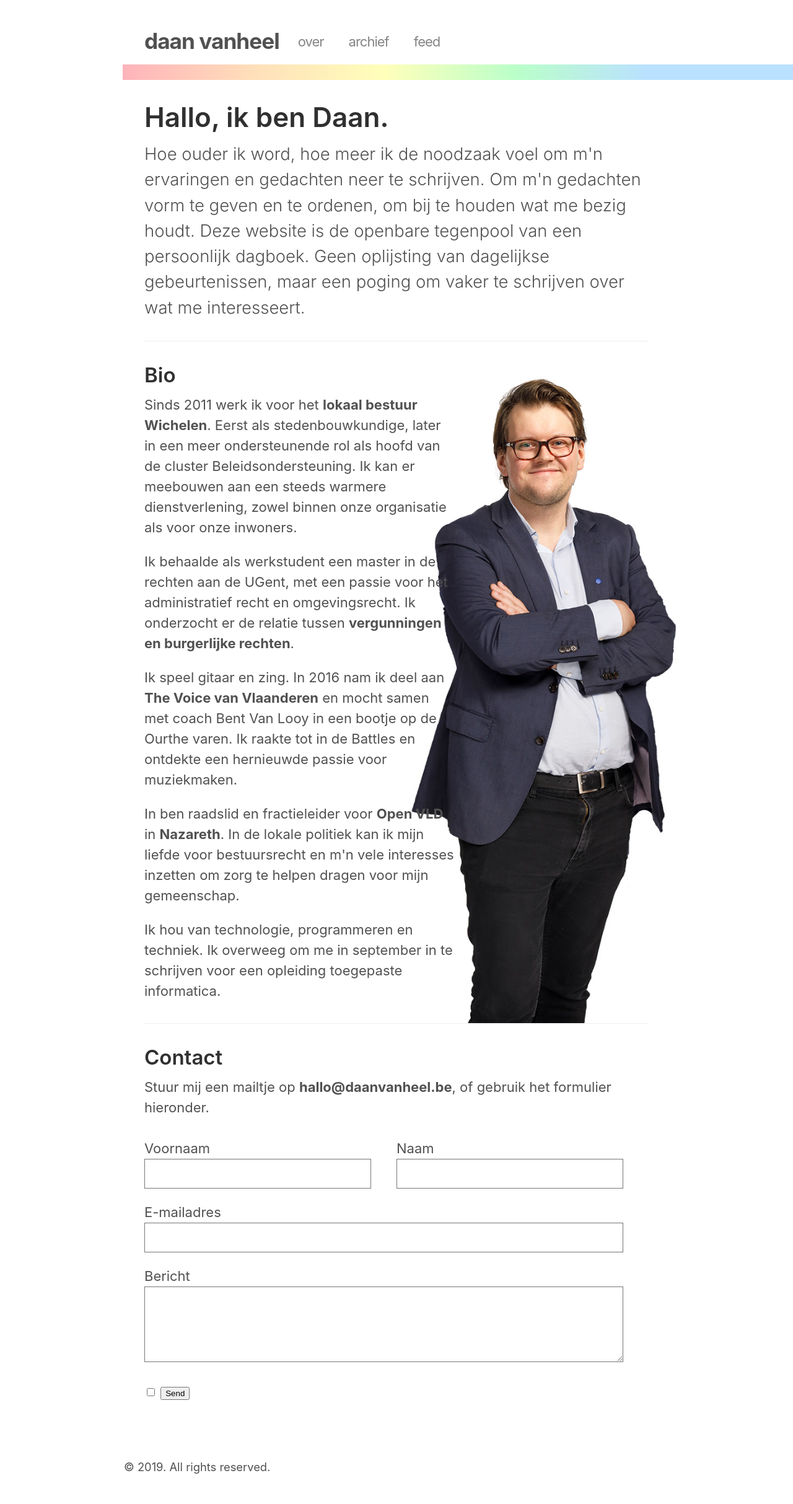
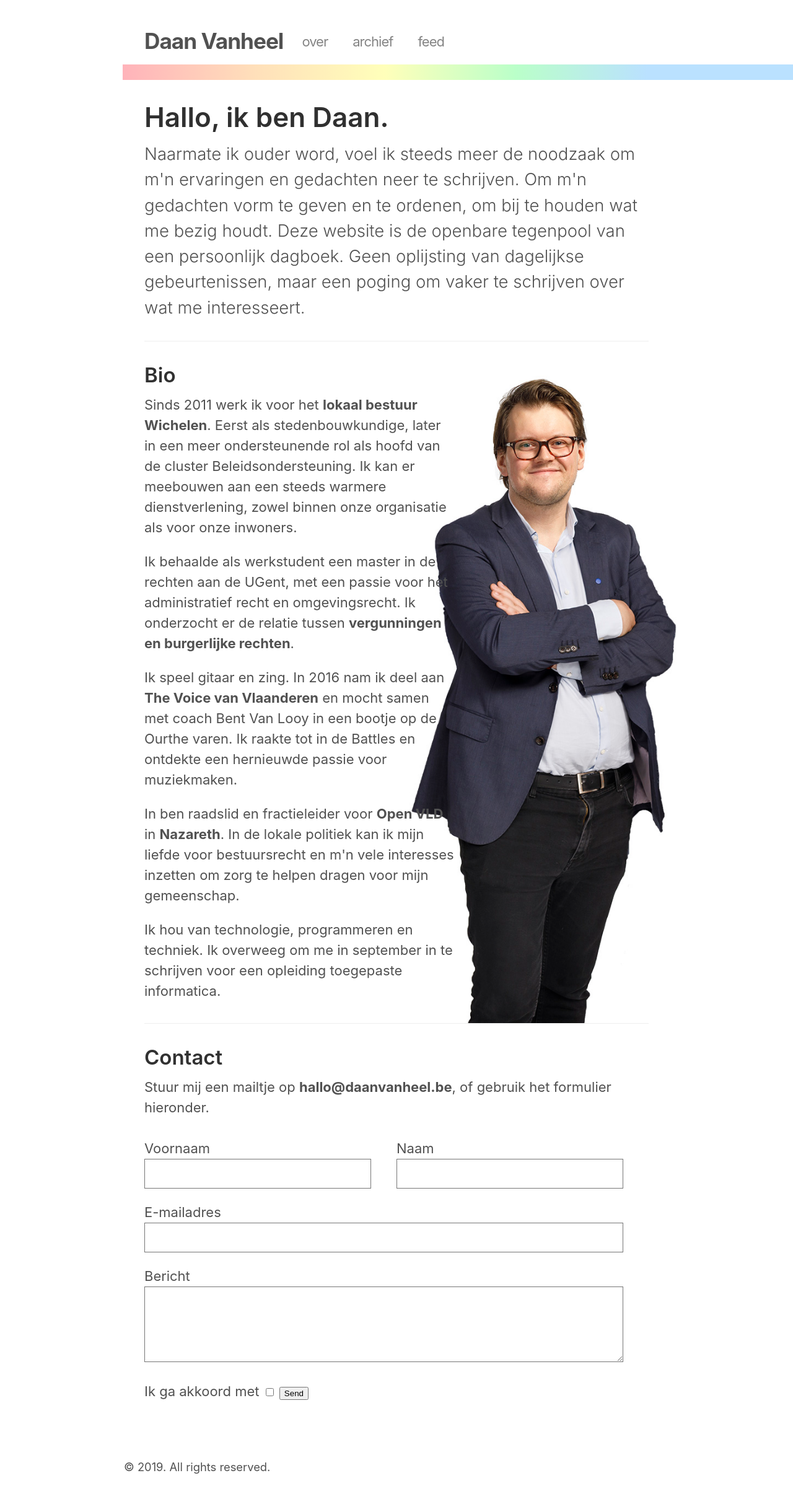
Before and after one commit to daanvanheel/daanvanheel.github.io, a Jekyll site: the page built from over.html, in a window 1280 px wide. Shown: the whole page at 62% size. Built offline with Jekyll 4.4.1, drawn with Linux system fonts in a browser that asks for light colours.

Commit message:
font update

```diff
--- a/_config.yml
+++ b/_config.yml
@@ -2,9 +2,9 @@
 permalink:           pretty
 
 # Setup
-title:               daan vanheel
-tagline:             The Jekyll Butler
-url:                 http://getpoole.com
+title:               Daan Vanheel
+tagline:             persoonlijke website van Daan Vanheel
+url:                 http://daanvanheel.be
 paginate:            5
 baseurl:             ""
 
--- a/_sass/_masthead.scss
+++ b/_sass/_masthead.scss
@@ -31,12 +31,14 @@
 }
 
 .masthead-title {
+  background-color: transparent;
   margin-top: 0;
   margin-bottom: 0;
   color: $gray-4;
   font-weight: bold;
   font-size: 2em;
   letter-spacing: -1px;
+  padding: 0;
   @media screen and (min-width: $large-breakpoint) {
     font-size: 1.6em;
   }
@@ -56,9 +58,10 @@
     font-size: 75%;
     font-weight: 400;
     opacity: 0.7;
-    padding: 10px 10px;
-    margin-left: 20px;
-    @media screen and (min-width: $large-breakpoint) {
+    padding-right: 20px;
+    @media screen and (min-width: 40em) {
+      padding: 10px 10px;
+      margin-left: 20px;
       display: inline;
     }
   }
@@ -67,13 +70,9 @@
 // mobiel menu
 
 .site-nav {
-  position: absolute;
-  top: 65px;
-  right: 15px;
-  border: 0;
-  background-color: #fff;
-  border-radius: 5px;
   text-align: right;
+  display: contents;
+  margin: 0;
 
   .nav-trigger {
       display: none;
@@ -84,9 +83,8 @@
     width: 36px;
     height: 46px;
     line-height: 0;
-    padding-top: 15px;
-    padding-bottom: 15px;
     text-align: center;
+    margin-top: 15px;
 
     > svg path {
       fill: $gray-4;
@@ -94,10 +92,9 @@
   }
 
   label[for="nav-trigger"] {
-    display: block;
     float: right;
     width: 36px;
-    height: 46px;
+    height: 36px;
     z-index: 2;
     cursor: pointer;
   }
@@ -108,14 +105,16 @@
   }
 
   input:checked ~ .trigger {
-    display: inline;
-    padding-bottom: 5px;
+    display: block;
+    padding-top: 10px;
+    margin-bottom: -10px;
   }
 
   @media screen and (min-width: 40em) {
     position: inherit;
     float: left;
     border: none;
+    display: inline;
 
     label[for="nav-trigger"] {
       display: none;
--- a/over.html
+++ b/over.html
@@ -3,7 +3,7 @@
 title: Hallo, ik ben Daan.
 ---
 
-<p class="lead">Hoe ouder ik word, hoe meer ik de noodzaak voel om m'n ervaringen en gedachten neer te schrijven. Om m'n gedachten vorm te geven en te ordenen, om bij te houden wat me bezig houdt. Deze website is de openbare tegenpool van een persoonlijk dagboek. Geen oplijsting van dagelijkse gebeurtenissen, maar een poging om vaker te schrijven over wat me interesseert.</p>
+<p class="lead">Naarmate ik ouder word, voel ik steeds meer de noodzaak om m'n ervaringen en gedachten neer te schrijven. Om m'n gedachten vorm te geven en te ordenen, om bij te houden wat me bezig houdt. Deze website is de openbare tegenpool van een persoonlijk dagboek. Geen oplijsting van dagelijkse gebeurtenissen, maar een poging om vaker te schrijven over wat me interesseert.</p>
 
 <hr />
 
@@ -61,6 +61,7 @@
   <label>Bericht</label>
     <textarea name="entry.1351183645" rows="4" class="bericht" cols="40"></textarea>
   </p>
+  <label>Ik ga akkoord met </label>
     <input type="checkbox" name="entry.26709258" value="akkoord" required />
     <input type="submit" value="Send" />
 
```
Also changed, not shown: _sass/_posts.scss (line endings or trailing spaces).
